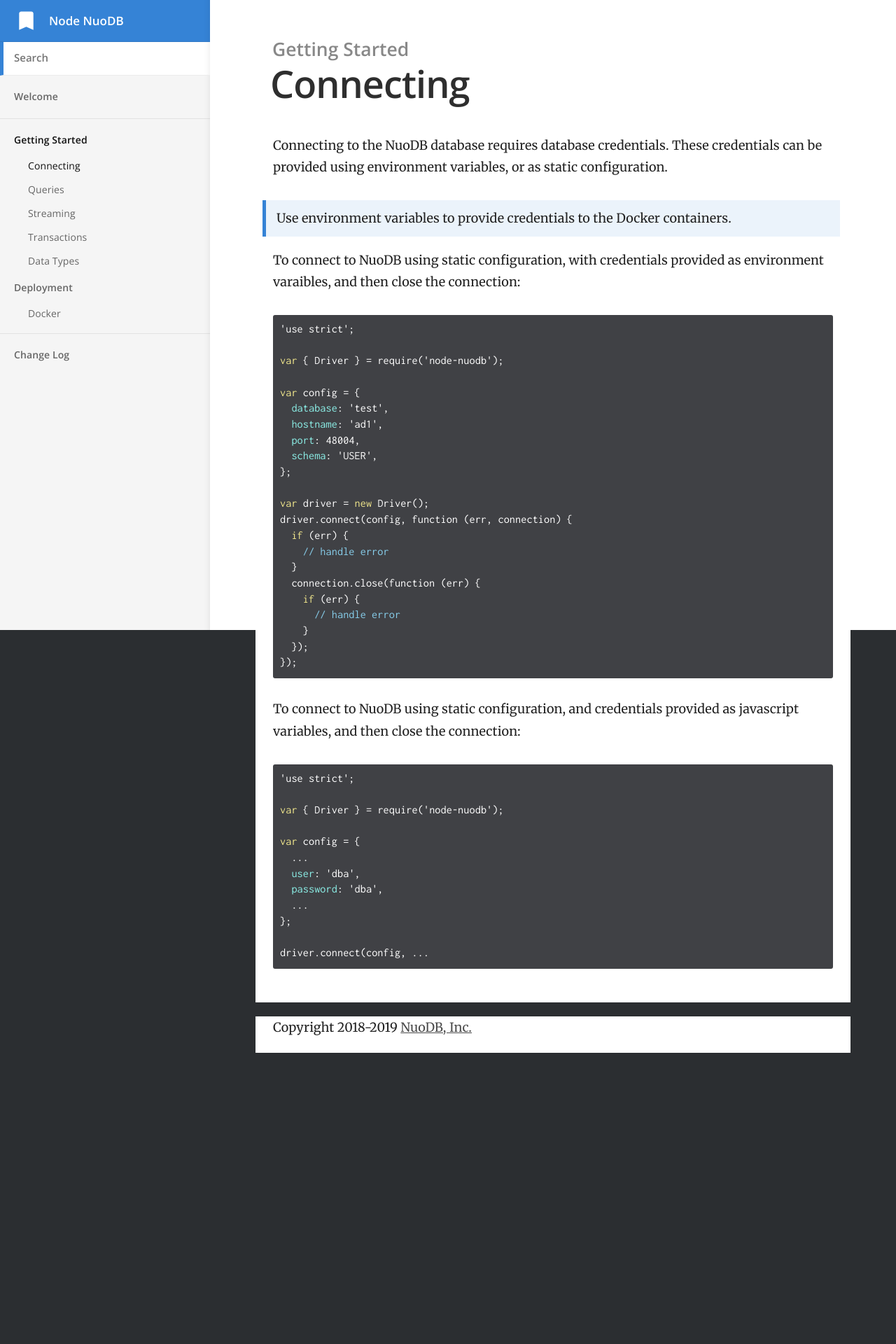
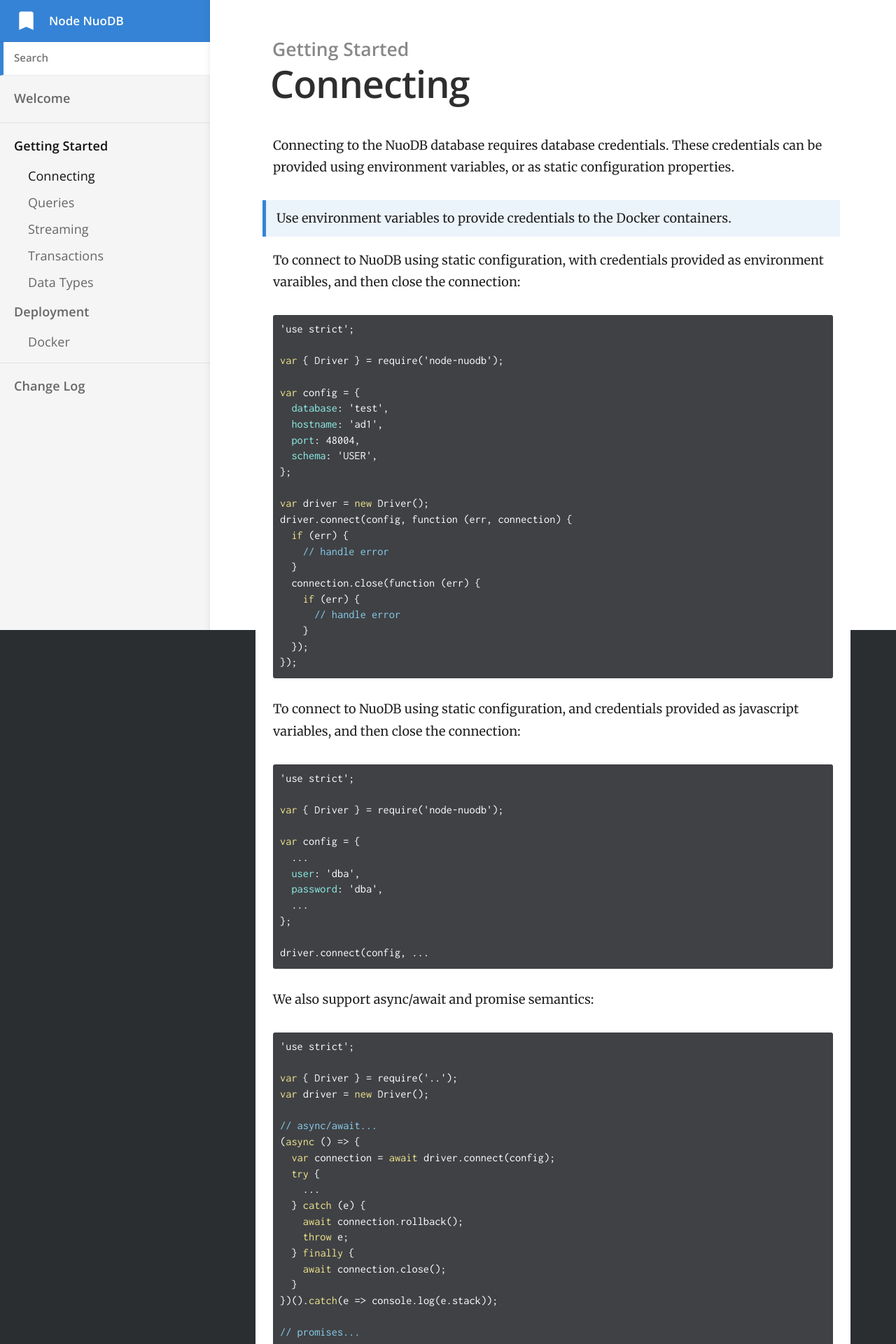
Before and after one commit to nuodb/node-nuodb, a Jekyll site: the page built from _docs/1.getting-started/connecting.md, in a window 1280 px wide. Shown: the top 1920 px of the page at 70% size. Built offline with Jekyll 4.4.1, drawn with Linux system fonts in a browser that asks for light colours; before the commit the page ends 1504 px from its top, so only the background shows below that; some of the changed text lies outside the part shown.

Commit message:
doc and typography updates

````diff
--- a/_docs/1.getting-started/connecting.md
+++ b/_docs/1.getting-started/connecting.md
@@ -6,7 +6,7 @@ order: 1
 
 Connecting to the NuoDB database requires database credentials. These
 credentials can be provided using environment variables, or as static
-configuration.
+configuration properties.
 
 > Use environment variables to provide credentials to the Docker containers.
 
@@ -55,3 +55,49 @@ var config = {
 
 driver.connect(config, ...
 ```
+
+We also support async/await and promise semantics:
+
+```javascript
+'use strict';
+
+var { Driver } = require('..');
+var driver = new Driver();
+
+// async/await...
+(async () => {
+  var connection = await driver.connect(config);
+  try {
+    ...
+  } catch (e) {
+    await connection.rollback();
+    throw e;
+  } finally {
+    await connection.close();
+  }
+})().catch(e => console.log(e.stack));
+
+// promises...
+
+```
+
+## Configuration Values
+
+Following is the full list of configuration properties, and their
+default values:
+
+| Property  | Type    | Required |  Default  |
+| --------- | ------- | -------- | --------- |
+| database  | String  | Yes      |           |
+| hostname  | String  | No       | localhost |
+| port      | Integer | No       | 48004     |
+| schema    | String  | No       | USER      |
+| user      | String  | Yes      |           |
+| password  | String  | Yes      |           |
+
+## Environment Variables
+
+Any of the configuration properties passed to the connect method may
+alternatively be specified as envirionment variables. The variable
+names are their upper case equivalent names, with a **NUODB_** common
+prefix.
--- a/_sass/_layout.scss
+++ b/_sass/_layout.scss
@@ -245,7 +245,7 @@ nav > ul {
 	> a {
 		color: #666;
 		text-decoration: none;
-		font-size: 1.4rem;
+		font-size: 1em;
 		padding: $space / 2 0 $space / 2 $space * 2;
 		display: block;
 	}
````
Also changed, not shown: _docs/1.getting-started/queries.md (+1 -2 lines), _docs/1.getting-started/transactions.md (+5 -1 lines), _docs/2.deployment/docker.md (+5 -3 lines), index.md (+1 -1 lines).
